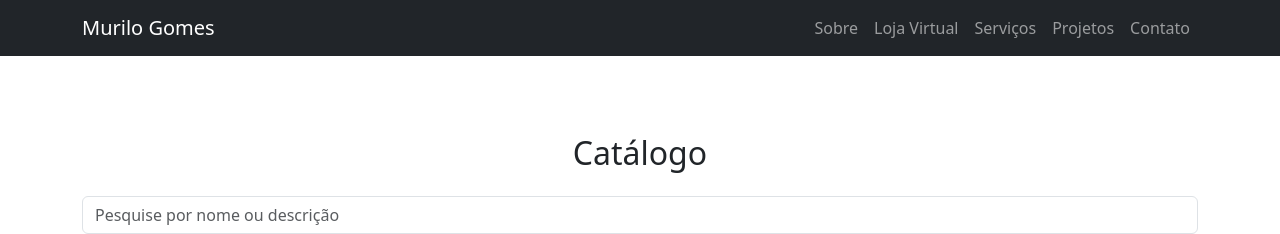
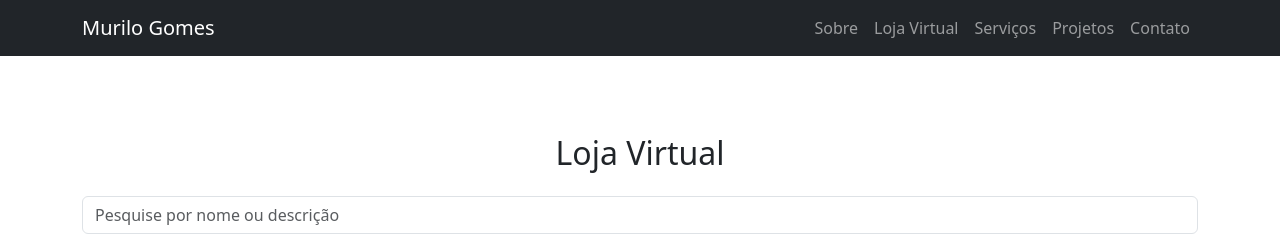
Before and after one commit to mugomes/mugomes.github.io, a Vue app: page /catalogo.html in a window 1280 px wide. Shown: the top 234 px of the page. Built offline with nearby package versions, Linux system fonts and the light colour scheme.

Commit message:
Changed file

```diff
--- a/src/views/Catalogo.vue
+++ b/src/views/Catalogo.vue
@@ -3,7 +3,7 @@
   <section id="catalog" class="catalog py-5">
     <div class="container">
 
-      <h2 class="text-center mb-4">Catálogo</h2>
+      <h2 class="text-center mb-4">Loja Virtual</h2>
 
       <!-- Busca -->
       <input
```
Also changed, not shown: 1 other file (tests, documents, lock files or other folders).
